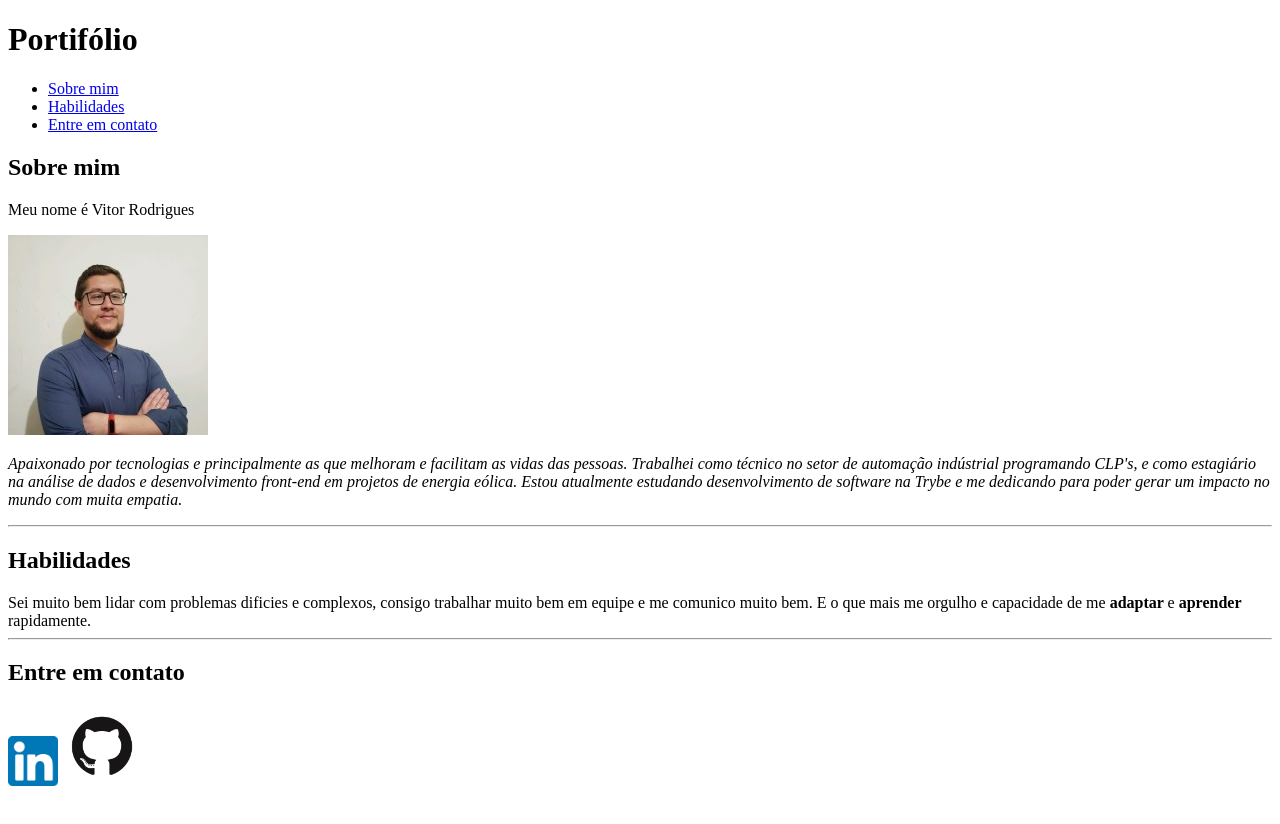
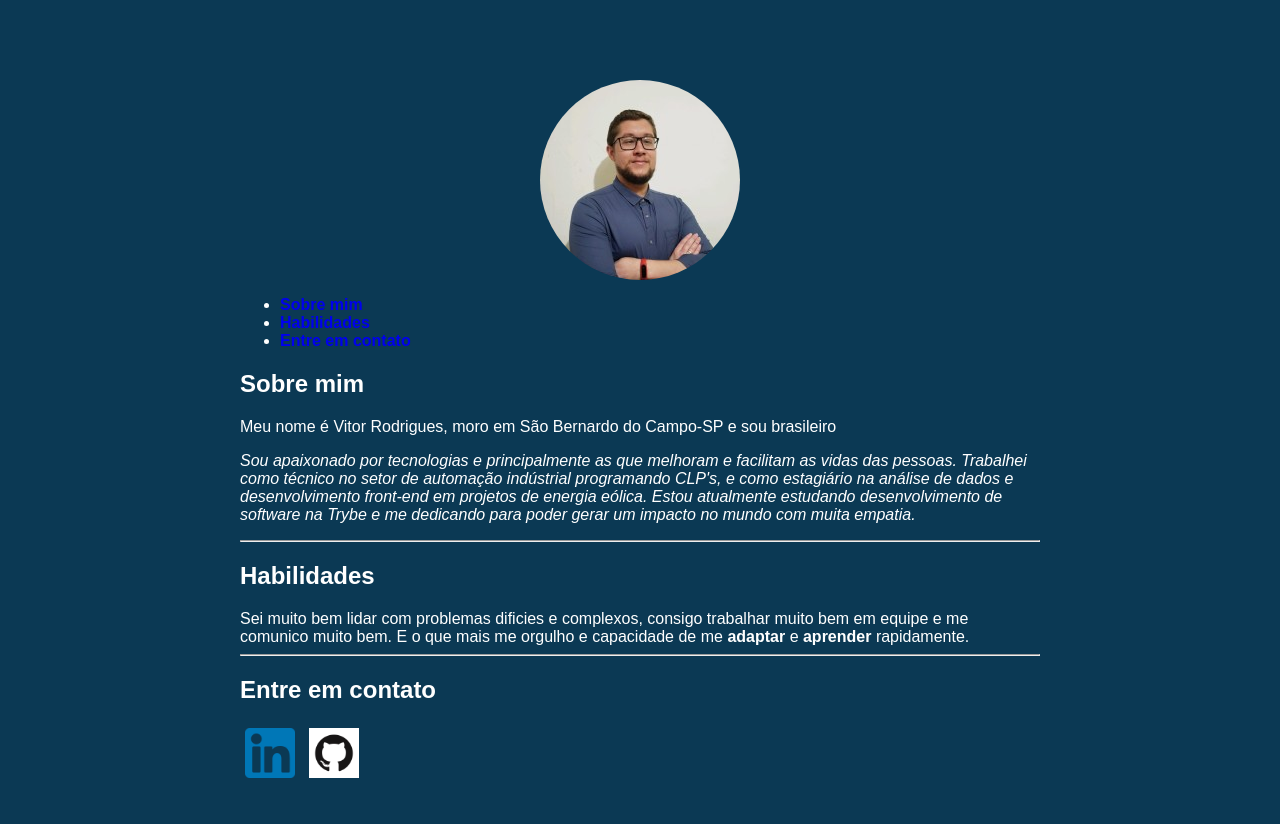
Before and after one commit to vitor-rc1/vitor-rc1.github.io, a plain HTML site: page index.html in a window 1280 px wide. Before the commit the page ends 800 px from the top, so only its background shows below. Drawn offline with Linux system fonts and the light colour scheme.

Commit message:
Estilizando a pagina

```diff
--- a/index.html
+++ b/index.html
@@ -3,10 +3,39 @@
 <head>
     <meta charset="UTF-8">
     <meta name="viewport" content="width=device-width, initial-scale=1.0">
-    <title>Document</title>
+    <title>VRC</title>
+    <style>
+        body {
+            background: #0B3954;
+            color: white;
+            font-size: 16px;
+            font-family: sans-serif;
+            margin: 5rem 15rem;
+
+        }
+        a {
+            text-decoration: none;
+            font-weight: bold;
+
+        }
+        a:visited, a:active {
+            color: white;
+        }
+        .perfil {
+            border-radius: 50%;
+            display: block;
+            margin-left: auto;
+            margin-right: auto;
+
+        }
+        .contact {
+            margin: 5px;
+        }
+
+    </style>
 </head>
 <body>
-    <h1>Portifólio</h1>
+    <img src="perfil.jpeg" class="perfil">
     <ul>
         <li><a href="#about">Sobre mim</a></li>
         <li><a href="#skills">Habilidades</a></li>
@@ -14,9 +43,9 @@
     </ul>
 
     <h2 id="about">Sobre mim</h2>
-    <p>Meu nome é Vitor Rodrigues</p>
-    <img src="perfil.jpeg">
-    <p><em>Apaixonado por tecnologias e principalmente as que melhoram e facilitam as vidas das pessoas. Trabalhei como técnico no setor de automação indústrial programando CLP's, e como estagiário na análise de dados e desenvolvimento front-end em projetos de energia eólica. Estou atualmente estudando desenvolvimento de software na Trybe e me dedicando para poder gerar um impacto no mundo com muita empatia.</em></p>
+    <p>Meu nome é Vitor Rodrigues, moro em São Bernardo do Campo-SP e sou brasileiro</p>
+
+    <p><em>Sou apaixonado por tecnologias e principalmente as que melhoram e facilitam as vidas das pessoas. Trabalhei como técnico no setor de automação indústrial programando CLP's, e como estagiário na análise de dados e desenvolvimento front-end em projetos de energia eólica. Estou atualmente estudando desenvolvimento de software na Trybe e me dedicando para poder gerar um impacto no mundo com muita empatia.</em></p>
 
     <hr>
     <h2 id="about">Habilidades</h2>
@@ -24,8 +53,8 @@
 
     <hr>
     <h2 id="about">Entre em contato</h2>
-    <a target="_blank" href="https://www.linkedin.com/in/vitorrodrig/"><img src="linkedin.png" width="50px"></a>
-    <a target="_blank" href="https://github.com/vitor-rc1"><img src="github.png" width="80px"></a>
+    <a target="_blank" href="https://www.linkedin.com/in/vitorrodrig/"><img class="contact" src="linkedin.png" width="50px"></a>
+    <a target="_blank" href="https://github.com/vitor-rc1"><img class="contact" src="github.png" width="50px"></a>
 
 
 
```
